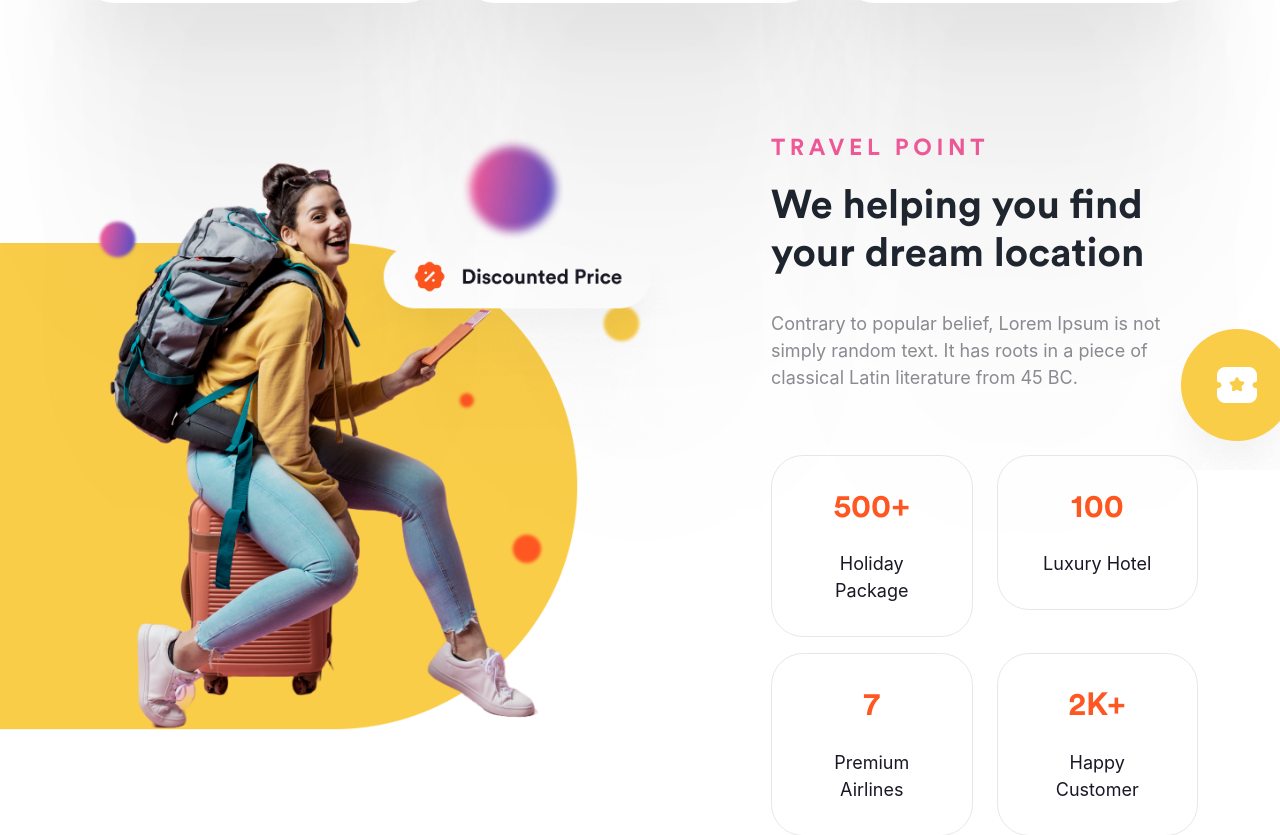
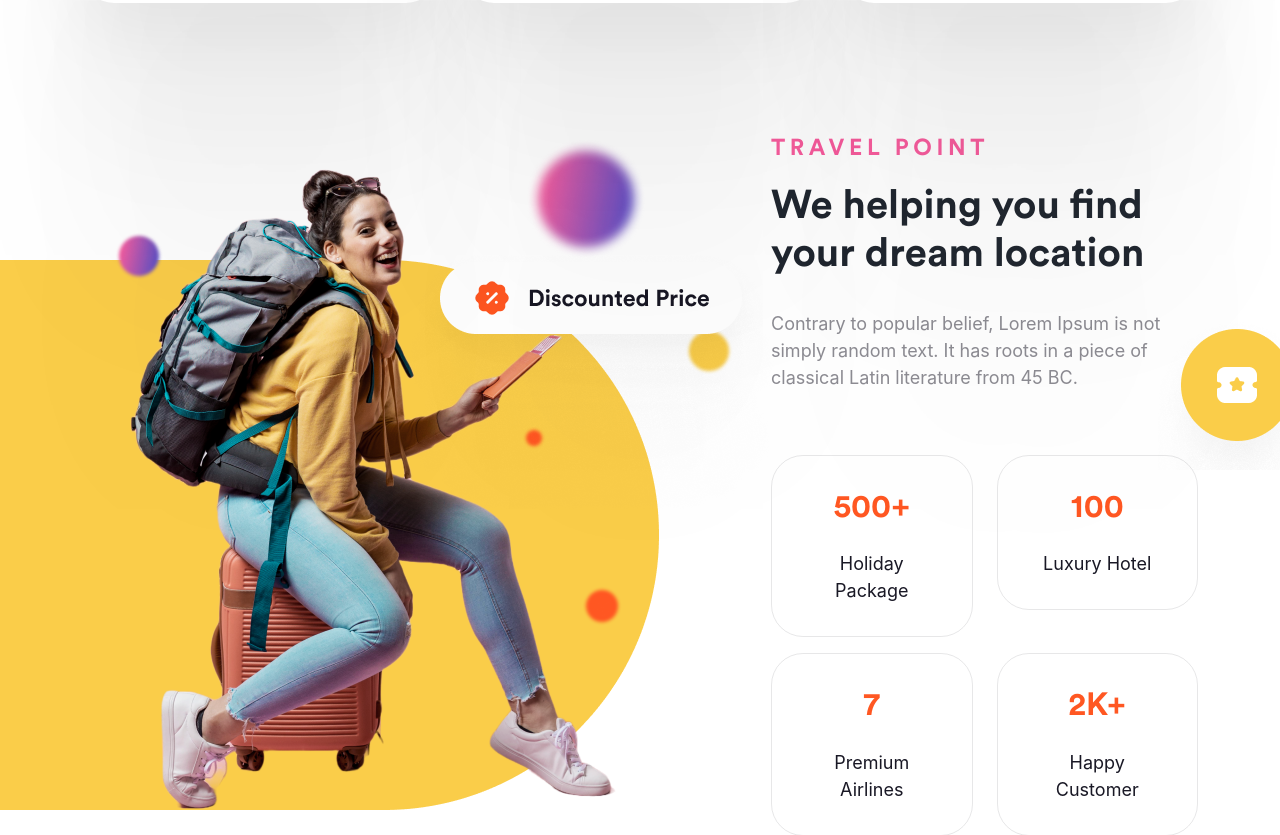
Before and after one commit to aleksi-svaridze/travlog, a React (Create React App) app: page / in a window 1280 px wide. Shown: the part 2540-3375 px from the top of the page. Built offline with nearby package versions, Linux system fonts and the light colour scheme.

Commit message:
Changed: TravelPoint sections background solution

```diff
--- a/src/components/Newsletter.js
+++ b/src/components/Newsletter.js
@@ -11,7 +11,7 @@ const Newsletter = () => {
                 <h2 className="text-blue fs-rs-55 text-center mb-4rem">Prepare yourself & let's explore the beauty of the world</h2>
 
                 <form className='d-flex flex-column row-gap-lg-2rem flex-lg-row column-gap-lg-4rem justify-content-lg-between'>
-                    <input type="text" className="form-control ps-rs-72 bs-rs-32 fs-lg-24 fs-sm-14 text-blue-dark-75 rounded-rs-2rem h-rs-67 h-lg-96 p-4 p-lg-32 border-0" placeholder="your email" />
+                    <input type="text" className="form-control ps-rs-72 fs-lg-24 fs-sm-14 text-blue-dark-75 rounded-rs-2rem h-rs-67 h-lg-96 p-4 p-lg-32 border-0" placeholder="your email" />
                     <button className='btn text-capitalize fs-lg-24 h-rs-67 h-lg-96 w-lg-235 bg-purple rounded-rs-2rem border-0 text-white'>subscribe</button>
                 </form>
             </div>
--- a/src/components/Testimonials.js
+++ b/src/components/Testimonials.js
@@ -34,10 +34,10 @@ const Testimonials = () => {
                     </div>
                 </div>
                 <div className='position-absolute start-0 top-lg-43 w-100 bottom-lg-n128 d-flex justify-content-between'>
-                    <div className="rounded-circle bg-white h-rs-100 w-rs-100 d-flex align-items-center justify-content-center border border-blue-dark-10 ms-2 ms-lg-0">
+                    <div className="rounded-circle bg-white h-rs-100 w-lg-100 d-flex align-items-center justify-content-center border border-blue-dark-10 ms-2 ms-lg-0">
                         <img src={LeftArrow} alt="Left arrow" className='w-rs-24 h-rs-24' />
                     </div>
-                    <div className="rounded-circle bg-purple h-rs-100 w-rs-100 d-flex align-items-center justify-content-center me-2 me-lg-0">
+                    <div className="rounded-circle bg-purple h-rs-100 w-lg-100 d-flex align-items-center justify-content-center me-2 me-lg-0">
                         <img src={RightArrow} alt="Right arrow" className='w-rs-24 h-rs-24' />
                     </div>
                 </div>
--- a/src/components/TravelPoint.js
+++ b/src/components/TravelPoint.js
@@ -1,11 +1,12 @@
 import YellowCircle from '../images/yellow-circle.png';
+import travelPointBg from '../images/location-bg.png';
 
 const TravelPoint = () => {
     return(
         <div className="container py-rs-64">
             <div className="row row-gap-xl-4rem">
                 <div className="col-12 col-xl-7">
-                    <div className='travelPointBg'></div>
+                    <img src={travelPointBg} alt="" className='h-rs-697 w-xl-auto ms-rs-n128' />
                 </div>
                 <div className="col-12 col-xl-5">
                     <div className="d-flex flex-column justify-content-center h-100 ps-0 ps-xl-4 ps-xxl-5">
--- a/src/components/destination/Destinations.js
+++ b/src/components/destination/Destinations.js
@@ -23,10 +23,10 @@ const Destination = () => {
 
                 <div className="col-lg-12 col-xl-5 mt-lg-0 mt-md-2rem">
                     <div className="d-flex align-items-center column-gap-lg-2rem justify-content-between justify-content-xl-end">
-                        <div className="rounded-circle bg-white h-rs-100 w-rs-100 d-flex align-items-center justify-content-center border border-blue-dark-10">
+                        <div className="rounded-circle bg-white h-rs-100 w-lg-100 d-flex align-items-center justify-content-center border border-blue-dark-10">
                             <img src={LeftArrow} alt="Left arrow" className='w-rs-24 h-rs-24' />
                         </div>
-                        <div className="rounded-circle bg-purple h-rs-100 w-rs-100 d-flex align-items-center justify-content-center">
+                        <div className="rounded-circle bg-purple h-rs-100 w-lg-100 d-flex align-items-center justify-content-center">
                             <img src={RightArrow} alt="Right arrow" className='w-rs-24 h-rs-24' />
                         </div>
                     </div>
--- a/src/styles/css/main.css
+++ b/src/styles/css/main.css
@@ -295,6 +295,15 @@
     padding: 2rem;
   }
 }
+.ms-rs-n128 {
+  margin-left: 0;
+}
+@media screen and (min-width: 1200px) {
+  .ms-rs-n128 {
+    margin-left: -128px;
+  }
+}
+
 .mb-2rem {
   margin-bottom: 2rem !important;
 }
@@ -610,11 +619,20 @@
   }
 }
 
-.w-rs-100 {
+.w-xl-auto {
+  width: 100%;
+}
+@media screen and (min-width: 1200px) {
+  .w-xl-auto {
+    width: auto;
+  }
+}
+
+.w-lg-100 {
   width: 64px !important;
 }
 @media screen and (min-width: 992px) {
-  .w-rs-100 {
+  .w-lg-100 {
     width: 100px !important;
   }
 }
@@ -681,11 +699,15 @@
   height: 713px;
 }
 
+.h-lg-96 {
+  height: initial;
+}
 @media screen and (min-width: 992px) {
   .h-lg-96 {
     height: 96px;
   }
 }
+
 .h-rs-24 {
   height: 15px;
 }
@@ -745,21 +767,12 @@
   }
 }
 
-.h-rs-700 {
-  height: 318px;
+.h-rs-697 {
+  height: auto;
 }
-@media screen and (min-width: 992px) {
-  .h-rs-700 {
-    height: 700px;
-  }
-}
-
-.bs-rs-32 {
-  background-size: 24px;
-}
-@media screen and (min-width: 992px) {
-  .bs-rs-32 {
-    background-size: 32px;
+@media screen and (min-width: 1200px) {
+  .h-rs-697 {
+    height: 697px;
   }
 }
 
@@ -1004,6 +1017,12 @@
   background-image: url(../../images/icons/envelope.svg);
   background-repeat: no-repeat;
   background-position: 32px center;
+  background-size: 24px;
+}
+@media screen and (min-width: 992px) {
+  .form-control {
+    background-size: 32px;
+  }
 }
 
 .form-control:focus {
@@ -1020,56 +1039,6 @@
   box-shadow: none;
 }
 
-.travelPointBg {
-  background-image: url("../../images/location-bg.png");
-  background-position: center;
-  background-repeat: no-repeat;
-  background-size: cover;
-  height: 270px;
-  width: 100%;
-  margin-left: 0px;
-}
-@media screen and (min-width: 370px) {
-  .travelPointBg {
-    height: 300px;
-  }
-}
-@media screen and (min-width: 415px) {
-  .travelPointBg {
-    height: 350px;
-  }
-}
-@media screen and (min-width: 480px) {
-  .travelPointBg {
-    height: 430px;
-  }
-}
-@media screen and (min-width: 576px) {
-  .travelPointBg {
-    height: 400px;
-    width: 500px;
-  }
-}
-@media screen and (min-width: 768px) {
-  .travelPointBg {
-    height: 562px;
-    width: 700px;
-  }
-}
-@media screen and (min-width: 992px) {
-  .travelPointBg {
-    height: 700px;
-    width: 870px;
-  }
-}
-@media screen and (min-width: 1200px) {
-  .travelPointBg {
-    height: 612px;
-    width: 770px;
-    margin-left: -128px;
-  }
-}
-
 * {
   font-family: "Circular Std", sans-serif !important;
   font-weight: 700 !important;
--- a/src/styles/scss/main.scss
+++ b/src/styles/scss/main.scss
@@ -14,8 +14,6 @@
 @import './partials/components/form';
 @import './partials//components/navbar';
 
-@import './partials/layout/travelPoint-section';
-
 * {
     font-family: $font-circular !important;
     font-weight: 700 !important;
--- a/src/styles/scss/partials/components/_form.scss
+++ b/src/styles/scss/partials/components/_form.scss
@@ -6,6 +6,11 @@
     background-image: url(../../images/icons/envelope.svg);
     background-repeat: no-repeat;
     background-position: 32px center;
+    background-size: 24px;
+
+    @media screen and (min-width: 992px){
+        background-size: 32px;
+    }
 }
 .form-control:focus {
     color: var(--bs-body-color);
--- a/src/styles/scss/partials/layout/_travelPoint-section.scss
+++ /dev/null
@@ -1,37 +0,0 @@
-.travelPointBg {
-
-    background-image: url('../../images/location-bg.png');
-    background-position: center;
-    background-repeat: no-repeat;
-    background-size: cover;
-    height: 270px;
-    width: 100%;
-    margin-left: 0px;
-
-    @media screen and (min-width: 370px) {
-        height: 300px;
-    }
-    @media screen and (min-width: 415px) {
-        height: 350px;
-    }
-    @media screen and (min-width: 480px) {
-        height: 430px;
-    }
-    @media screen and (min-width: 576px) {
-        height: 400px;
-        width: 500px;
-    }
-    @media screen and (min-width: 768px) {
-        height: 562px;
-        width: 700px;
-    }
-    @media screen and (min-width: 992px) {
-        height: 700px;
-        width: 870px;
-    }
-    @media screen and (min-width: 1200px) {
-        height: 612px;
-        width: 770px;
-        margin-left: -128px;
-    }
-}
--- a/src/styles/scss/partials/utilities/_sizing.scss
+++ b/src/styles/scss/partials/utilities/_sizing.scss
@@ -64,7 +64,14 @@
         width: 75%;
     }
 }
-.w-rs-100 {
+.w-xl-auto {
+    width: 100%;
+
+    @media screen and (min-width: 1200px) {
+        width: auto;
+    }
+}
+.w-lg-100 {
     width: 64px !important;
 
     @media screen and (min-width: 992px) {
@@ -119,8 +126,10 @@
 .h-713 {
     height: 713px;
 }
-@media screen and (min-width: 992px){
-    .h-lg-96 {
+.h-lg-96 {
+    height: initial;
+
+    @media screen and (min-width: 992px) {
         height: 96px;
     }
 }
@@ -168,18 +177,10 @@
         height: 600px;
     }
 }
-.h-rs-700 {
-    height: 318px;
+.h-rs-697 {
+    height: auto;
 
-    @media screen and (min-width: 992px) {
-        height: 700px;
+    @media screen and (min-width: 1200px) {
+        height: 697px;
     }
 }
-
-// ===============> Background Size
-.bs-rs-32 {
-    background-size: 24px;
-    @media screen and (min-width: 992px){
-        background-size: 32px;
-    }
-}
--- a/src/styles/scss/partials/utilities/_spacing.scss
+++ b/src/styles/scss/partials/utilities/_spacing.scss
@@ -56,6 +56,13 @@
 }
 
 // ============> Custom Margin Utilities
+.ms-rs-n128 { // <=================================================================== !!!!!!!!
+    margin-left: 0;
+
+    @media screen and (min-width: 1200px) {
+            margin-left: -128px;
+        }
+}
 .mb-2rem {
     margin-bottom: 2rem !important;
 }
```
Also changed, not shown: 1 other file (tests, documents, lock files or other folders).
